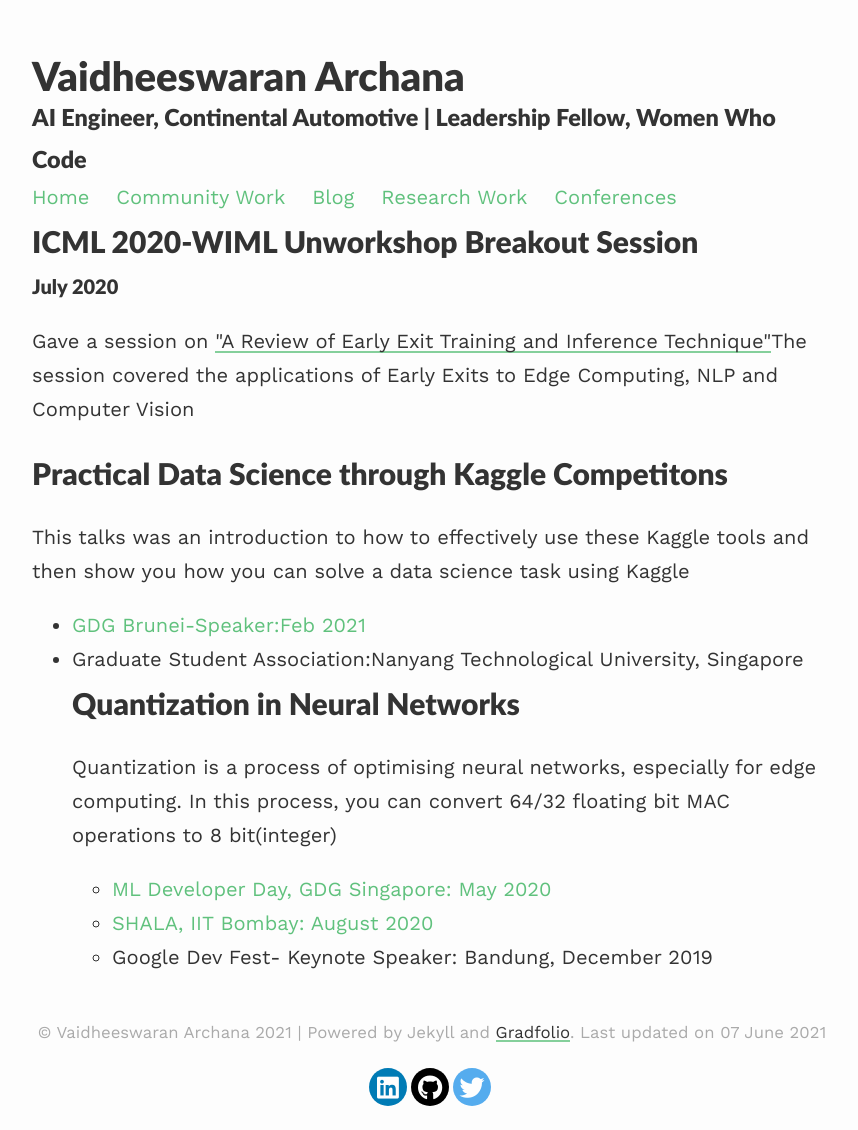
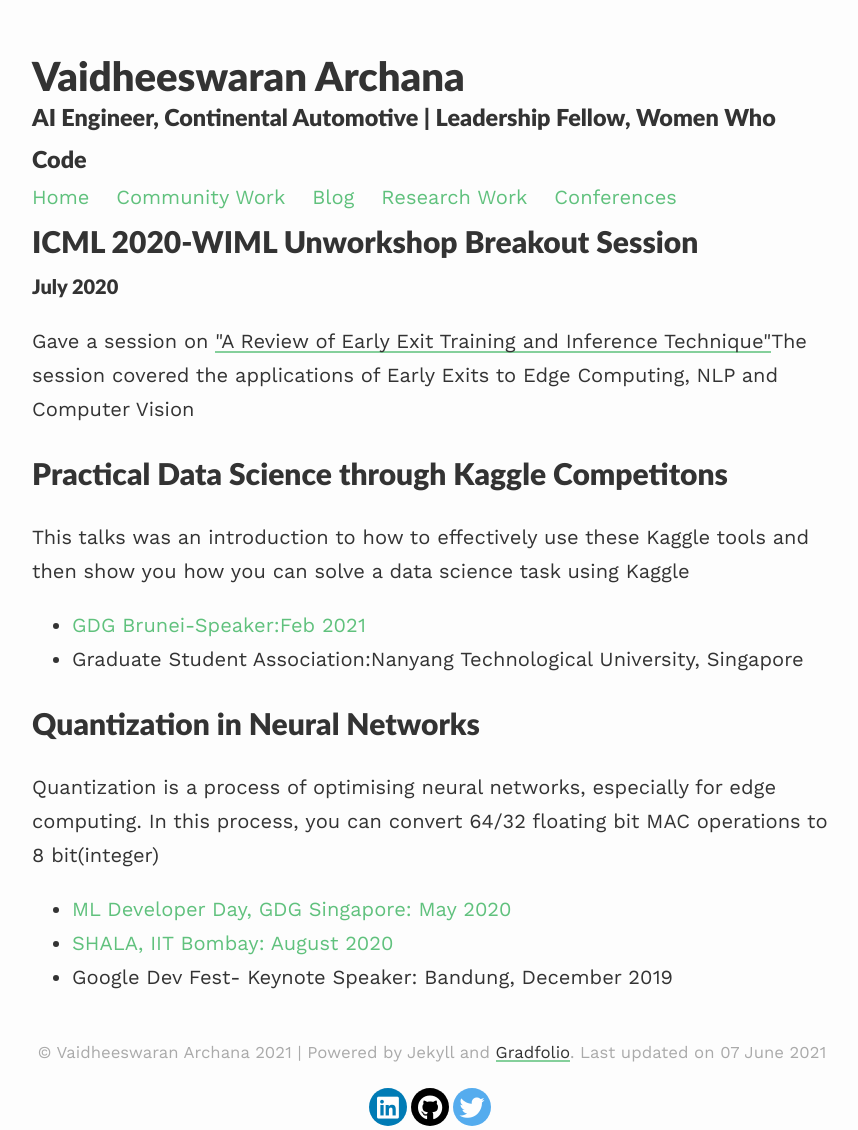
Before and after one commit to varchanaiyer/gradportfolio, a Jekyll site: the page built from conferences/index.html, in a window 1280 px wide. Shown: the whole page, without its empty margins (208-1066 px from the left). Built offline with Jekyll 4.4.1, drawn with Linux system fonts in a browser that asks for light colours; nearby versions of some CDN libraries.

```diff
--- a/conferences/index.html
+++ b/conferences/index.html
@@ -12,7 +12,7 @@ covered the applications of Early Exits to Edge Computing, NLP and Computer Visi
 <h2>Practical Data Science through Kaggle Competitons</h2>
      <p> This talks was an introduction to how to effectively use these Kaggle tools and then show you how you can solve a data science task using Kaggle</p>
     <ul><li><a href="https://www.youtube.com/watch?v=10XozhjpRe4">GDG Brunei-Speaker:Feb 2021</a></li>
-    <li> Graduate Student Association:Nanyang Technological University, Singapore</li>
+       <li> Graduate Student Association:Nanyang Technological University, Singapore</li></ul>
 
 <h2>Quantization in Neural Networks</h2>
   <p>Quantization is a process of optimising neural networks, especially for edge computing. In this process, you can convert 64/32 floating bit MAC operations to 8 bit(integer) </p>
```
